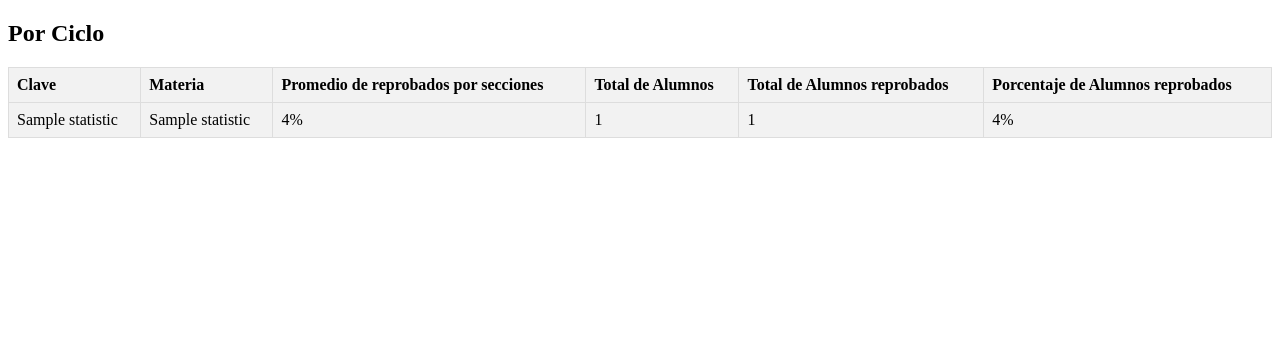
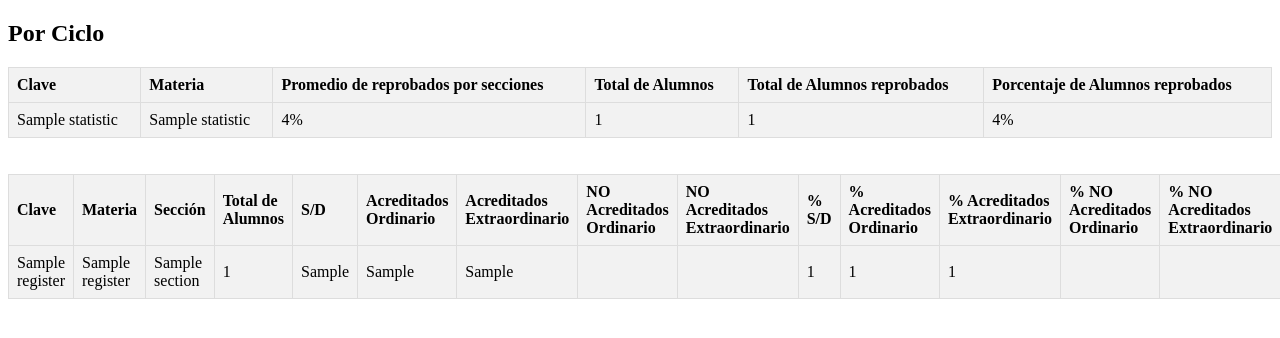
Before and after one commit to BrialexMaga/coordinacion, a Django app: template rateSubjectFailures/templates/rateSubjectFailures/by_cycle.html in a window 1280 px wide. Shown: the part 26-364 px from the top of the page. Run offline with Django 4.2, Linux system fonts and the light colour scheme; the template is opened without the code that fills it: most values are stand-ins (such as "Sample title", 1, 10 or a date in 2020).

Commit message:
Registers table showing

```diff
--- a/rateSubjectFailures/templates/rateSubjectFailures/by_cycle.html
+++ b/rateSubjectFailures/templates/rateSubjectFailures/by_cycle.html
@@ -27,4 +27,44 @@
             {% endfor %}
         </tbody>
     </table>
+    <br>
+    <br>
+    <table>
+        <thead>
+            <th>Clave</th>
+            <th>Materia</th>
+            <th>Sección</th>
+            <th>Total de Alumnos</th>
+            <th>S/D</th>
+            <th>Acreditados Ordinario</th>
+            <th>Acreditados Extraordinario</th>
+            <th>NO Acreditados Ordinario</th>
+            <th>NO Acreditados Extraordinario</th>
+            <th>% S/D</th>
+            <th>% Acreditados Ordinario</th>
+            <th>% Acreditados Extraordinario</th>
+            <th>% NO Acreditados Ordinario</th>
+            <th>% NO Acreditados Extraordinario</th>
+        </thead>
+        <tbody>
+            {% for register in registers %}
+            <tr>
+                <td> {{ register.key_subject }} </td>
+                <td> {{ register.subject }} </td>
+                <td> {{ register.section }} </td>
+                <td> {{ register.total_students }} </td>
+                <td> {{ register.SD }} </td>
+                <td> {{ register.OE }} </td>
+                <td> {{ register.E }} </td>
+                <td> {{ register.NO_OE }} </td>
+                <td> {{ register.NO_E }} </td>
+                <td> {{ register.SD_percent }} </td>
+                <td> {{ register.OE_percent }} </td>
+                <td> {{ register.E_percent }} </td>
+                <td> {{ register.NO_OE_percent }} </td>
+                <td> {{ register.NO_E_percent }} </td>
+            </tr>
+            {% endfor %}
+        </tbody>
+    </table>
 {% endblock %}
```
Also changed, not shown: rateSubjectFailures/views.py (+40 -11 lines).
